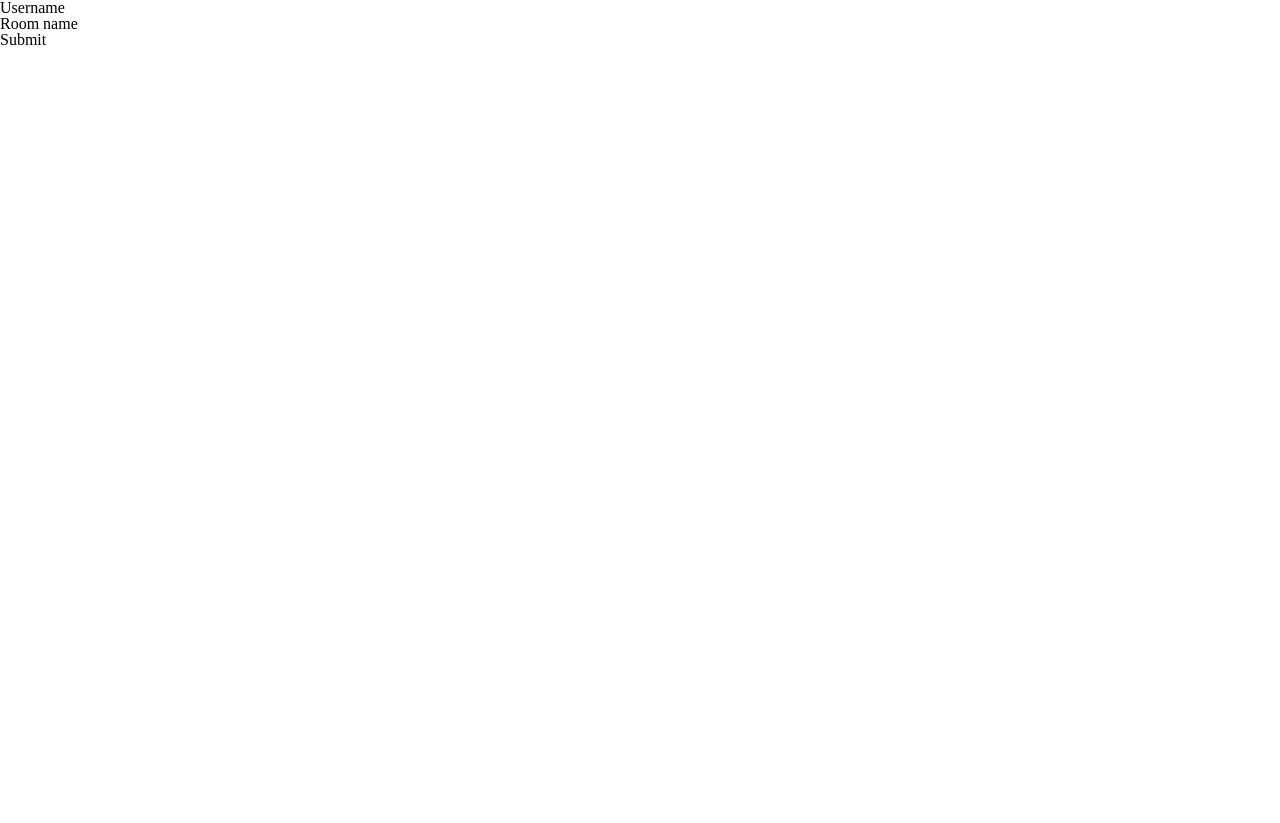
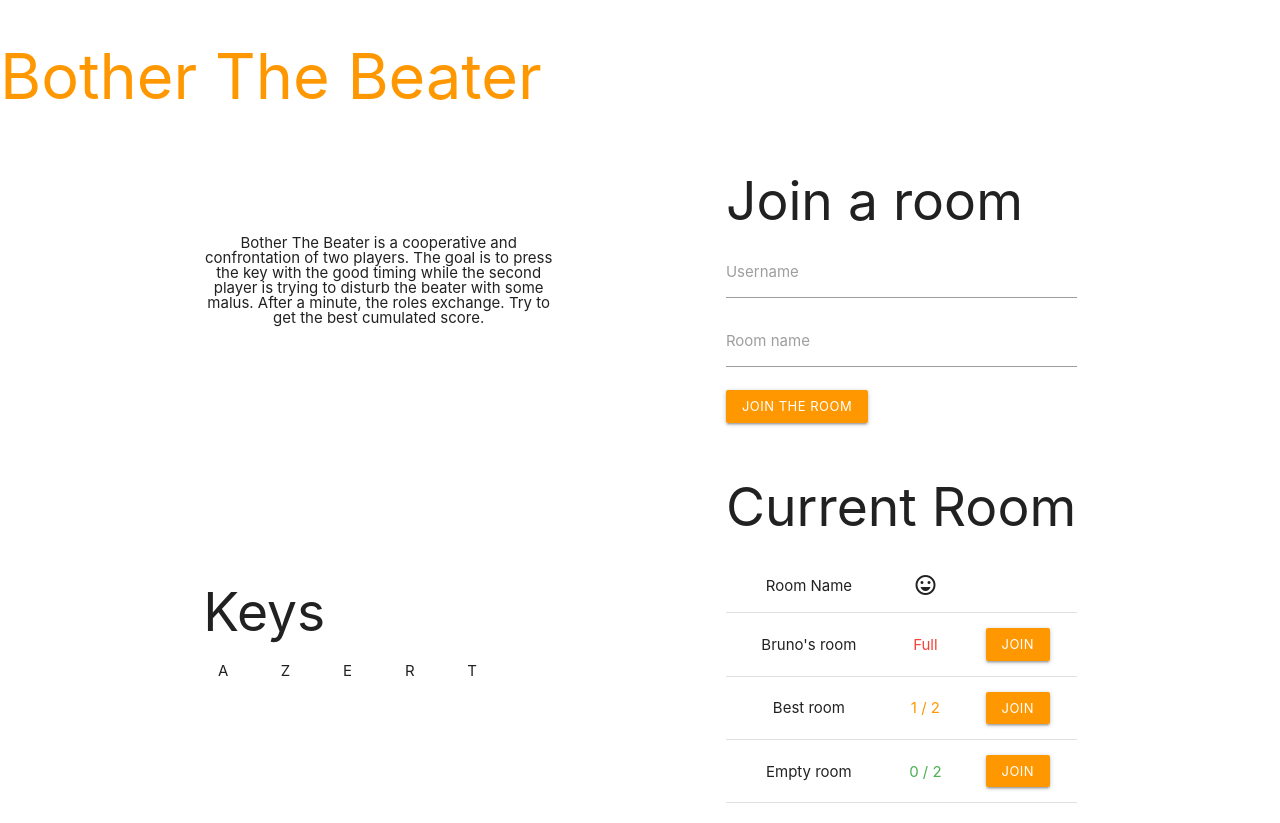
Before and after one commit to GuillaumeVanneste/BotherTheBeater, a website: page client/index.html in a window 1280 px wide. Before the commit the page ends 800 px from the top, so only its background shows below. Drawn offline with Linux system fonts and the light colour scheme.

Commit message:
:construction: Adding some information on the Home page

```diff
--- a/client/index.html
+++ b/client/index.html
@@ -1,27 +1,96 @@
 <html lang="en">
 <head>
     <meta charset="UTF-8">
-    <mata name="viewport" content="width=device-width, initial-scale=1, user-scalable=no"></mata>
+    <meta name="viewport" content="width=device-width, initial-scale=1, user-scalable=no">
 
     <title>Bother The Beater</title>
 
     <!-- Stylesheet -->
     <link rel="stylesheet" href="assets/styles/reset.css">
+    <link rel="stylesheet" href="assets/styles/materialize.min.css">
     <link rel="stylesheet" href="assets/styles/style.css">
+
+    <!-- Icons -->
+    <link href="https://fonts.googleapis.com/icon?family=Material+Icons" rel="stylesheet">
 
 </head>
 <body>
-    <form action="/submit" method="post">
-        <div>
-            <label for="name">Username</label>
-            <input id="name" name="name" type="text" class="validate" autocomplete="off">
+    <main class="main">
+        <h1 class="title orange-text">Bother The Beater</h1>
+        <div class="container">
+            <div class="row valign-wrapper">
+                <div class="col s12 m5 center description">
+                    <p>
+                        Bother The Beater is a cooperative and confrontation of two
+                        players. The goal is to press the key with the good timing while the
+                        second player is trying to disturb the beater with some malus.
+                        After a minute, the roles exchange. Try to get the best cumulated score.
+                    </p>
+                </div>
+
+                <div class="col s12 m5 offset-m2 section">
+                    <h2>Join a room</h2>
+                    <form action="/submit" method="post">
+                        <div class="input-field">
+                            <input id="name" name="name" type="text" class="validate" autocomplete="off">
+                            <label for="name">Username</label>
+                        </div>
+                        <div class="input-field">
+                            <input id="room" name="room" type="text" class="validate" autocomplete="off">
+                            <label for="room">Room name</label>
+                        </div>
+                        <button class="waves-effect waves-light btn-small orange" type="submit">Join the room</button>
+                    </form>
+                </div>
+            </div>
         </div>
-        <div>
-            <label for="room">Room name</label>
-            <input id="room" name="room" type="text" class="validate" autocomplete="off">
+        <div class="container">
+            <div class="row valign-wrapper">
+                <div class="col s12 m5 section keysInstruction">
+                    <h2>Keys</h2>
+                    <div class="row center keys">
+                        <div class="col m2"><span>A</span></div>
+                        <div class="col m2"><span>Z</span></div>
+                        <div class="col m2"><span>E</span></div>
+                        <div class="col m2"><span>R</span></div>
+                        <div class="col m2"><span>T</span></div>
+                    </div>
+                </div>
+
+                <div class="col s12 m5 offset-m2 section">
+                    <h2>Current Room</h2>
+                    <table class="centered">
+                        <thead>
+                            <tr>
+                                <th>Room Name</th>
+                                <th><i class="material-icons">sentiment_very_satisfied</i></th>
+                            </tr>
+                        </thead>
+                        <tbody>
+                            <tr>
+                                <td>Bruno's room</td>
+                                <td class="red-text">Full</td>
+                                <td><a class="waves-effect waves-light btn-small orange">Join</a></td>
+                            </tr>
+                            <tr>
+                                <td>Best room</td>
+                                <td class="orange-text">1 / 2</td>
+                                <td><a class="waves-effect waves-light btn-small orange">Join</a></td>
+                            </tr>
+                            <tr>
+                                <td>Empty room</td>
+                                <td class="green-text">0 / 2</td>
+                                <td><a class="waves-effect waves-light btn-small orange">Join</a></td>
+                            </tr>
+                        </tbody>
+                    </table>
+                </div>
+
+            </div>
         </div>
+    </main>
 
-        <button type="submit">Submit</button>
-    </form>
+    <script src="assets/scripts/materialize/jquery-3.3.1.min.js"></script>
+    <script src="assets/scripts/materialize/materialize.min.js"></script>
 </body>
 </html>
```
